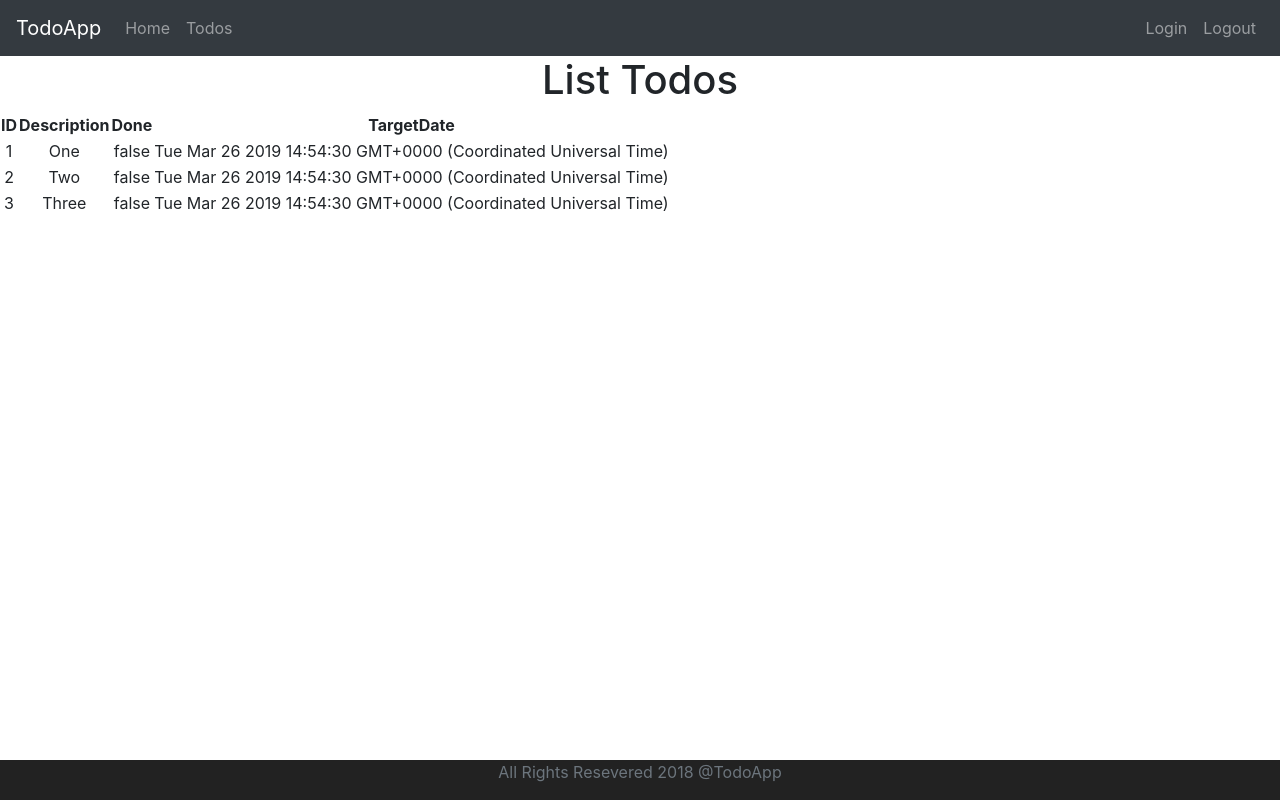
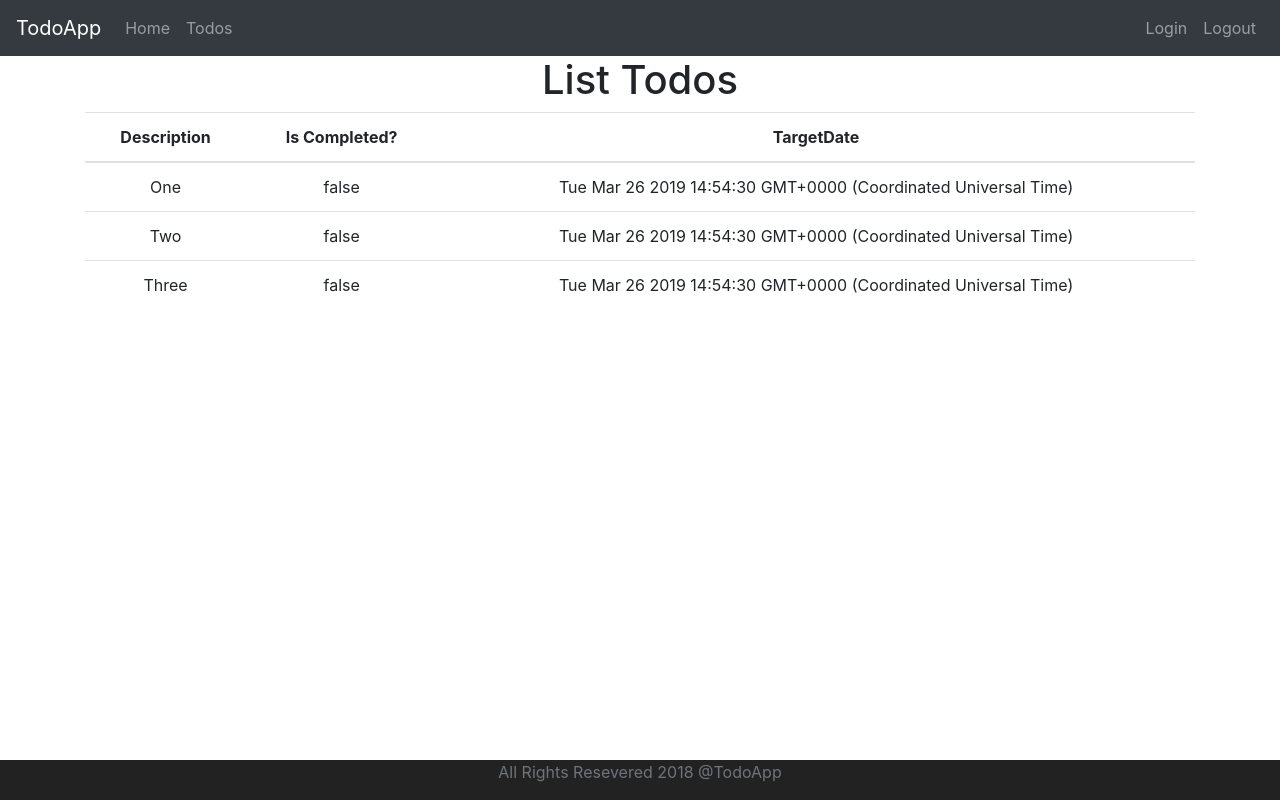
Before and after one commit to sukhenduRana/TodoAppReactJSSpringBoot, a React (Create React App) app: page /todos in a window 1280 px wide. Built offline with nearby package versions, Linux system fonts and the light colour scheme.

Commit message:
session Storage and table view

```diff
--- a/src/components/todo/LoginComponent.js
+++ b/src/components/todo/LoginComponent.js
@@ -41,7 +41,7 @@ class LoginComponent extends Component{
 
         if(this.state.username === 'admin' && this.state.password === 'admin')
         {
-            //this.setState({isLoginSuccess:true})
+            sessionStorage.setItem('authenticatedUser',this.state.username)
             this.props.history.push(`/welcome/${this.state.username}`)
         }
         else{
--- a/src/components/todo/LogoutComponent.js
+++ b/src/components/todo/LogoutComponent.js
@@ -7,6 +7,7 @@ class LogoutComponent extends Component{
                 <h1>You are logged out!</h1>
                 <div className="container">
                     Thank you for using our application.
+                    {sessionStorage.removeItem('authenticatedUser')}
                 </div>
             </div>
         )
--- a/src/components/todo/TodoList.js
+++ b/src/components/todo/TodoList.js
@@ -15,21 +15,19 @@ class TodoList extends Component{
 
     render(){
         return(
-            <div>
+            <div className="container">
                 <h1>List Todos</h1>
-                <table>
+                <table className="table">
                     <thead>
                         <tr>
-                            <th>ID</th>
                             <th>Description</th>
-                            <th>Done</th>
+                            <th>Is Completed?</th>
                             <th>TargetDate</th>
                         </tr>
                     </thead>
                     <tbody>
                         {this.state.todos.map(todo => (
                             <tr>
-                                <td>{todo.id}</td>
                                 <td>{todo.Description}</td>
                                 <td>{todo.done.toString()}</td>
                                 <td>{todo.TargetDate.toString()}</td>
--- a/src/components/todo/WelcomeComponent.js
+++ b/src/components/todo/WelcomeComponent.js
@@ -5,7 +5,7 @@ class WelcomeComponent extends Component{
     render(){
         return(
             <div>
-                Welcome {this.props.match.params.name}
+                <h1>Welcome {this.props.match.params.name} ! </h1>
                 <div>
                     Click <Link to="/todos">here</Link> to see your todos.
                 </div>
```
